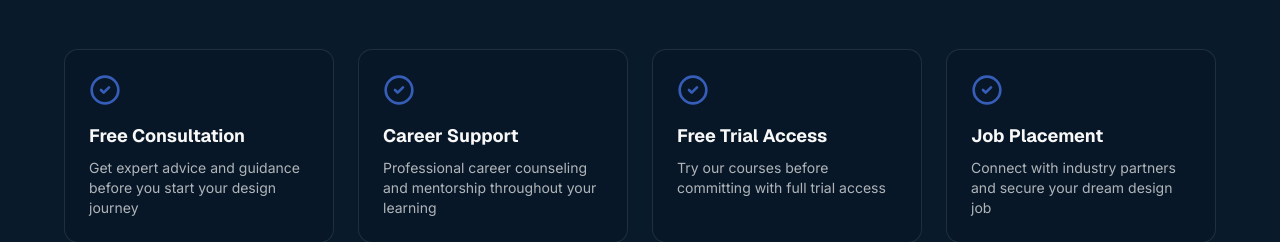
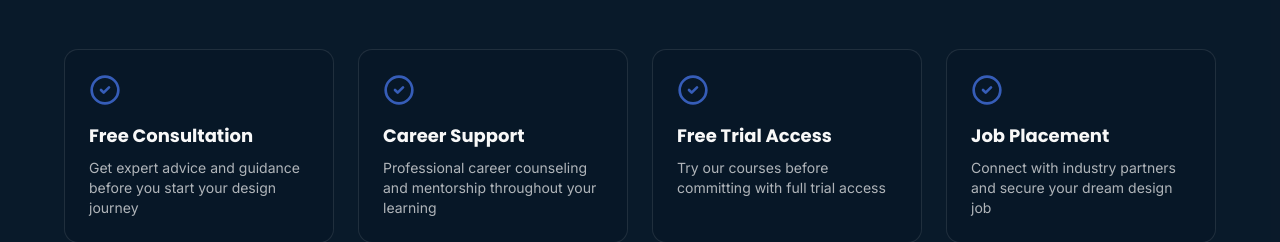
Before and after one commit to Bernie-Dramos/Funnkar-School-of-Design, a Next.js app: page / in a window 1280 px wide. Shown: the part 1280-1522 px from the top of the page. Built offline with nearby package versions, Linux system fonts and the light colour scheme; a web font is replaced by a local one.

Commit message:
Update globals.css

```diff
--- a/app/globals.css
+++ b/app/globals.css
@@ -100,8 +100,10 @@
   body {
     @apply bg-background text-foreground;
   }
-  h1, h2 {
-    font-family: var(--font-poppins), sans-serif;
+  h1, h2, h3, h4, h5, h6 {
+    font-family: "Poppins", sans-serif;
+    font-weight: 400;
+    font-style: normal;
   }
   p {
     font-family: var(--font-inter), sans-serif;
```
